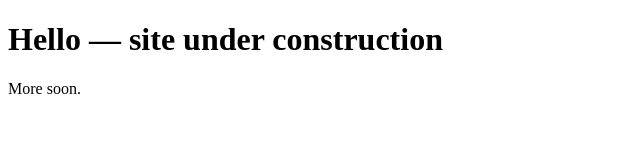
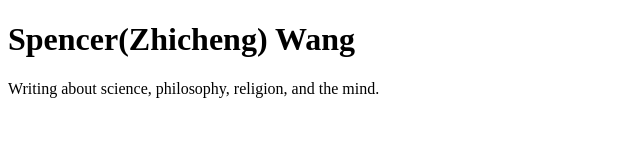
Before and after one commit to SpencerWangCode/SpencerWangCode.github.io, a plain HTML site: page index.html in a window 1280 px wide. Shown: the whole page, without its empty margins (0-640 px from the left). Drawn offline with Linux system fonts and the light colour scheme.

Commit message:
Replace placeholder with name and tagline

```diff
--- a/index.html
+++ b/index.html
@@ -2,10 +2,11 @@
 <html lang="en">
   <head>
     <meta charset="utf-8" />
-    <title>Spencer(Zhicheng) Wang</title>
+    <meta name="viewport" content="width=device-width, initial-scale=1" />
+    <title>Zhicheng Wang</title>
   </head>
   <body>
-    <h1>Hello — site under construction</h1>
-    <p>More soon.</p>
+    <h1>Spencer(Zhicheng) Wang</h1>
+    <p>Writing about science, philosophy, religion, and the mind.</p>
   </body>
 </html>
```
